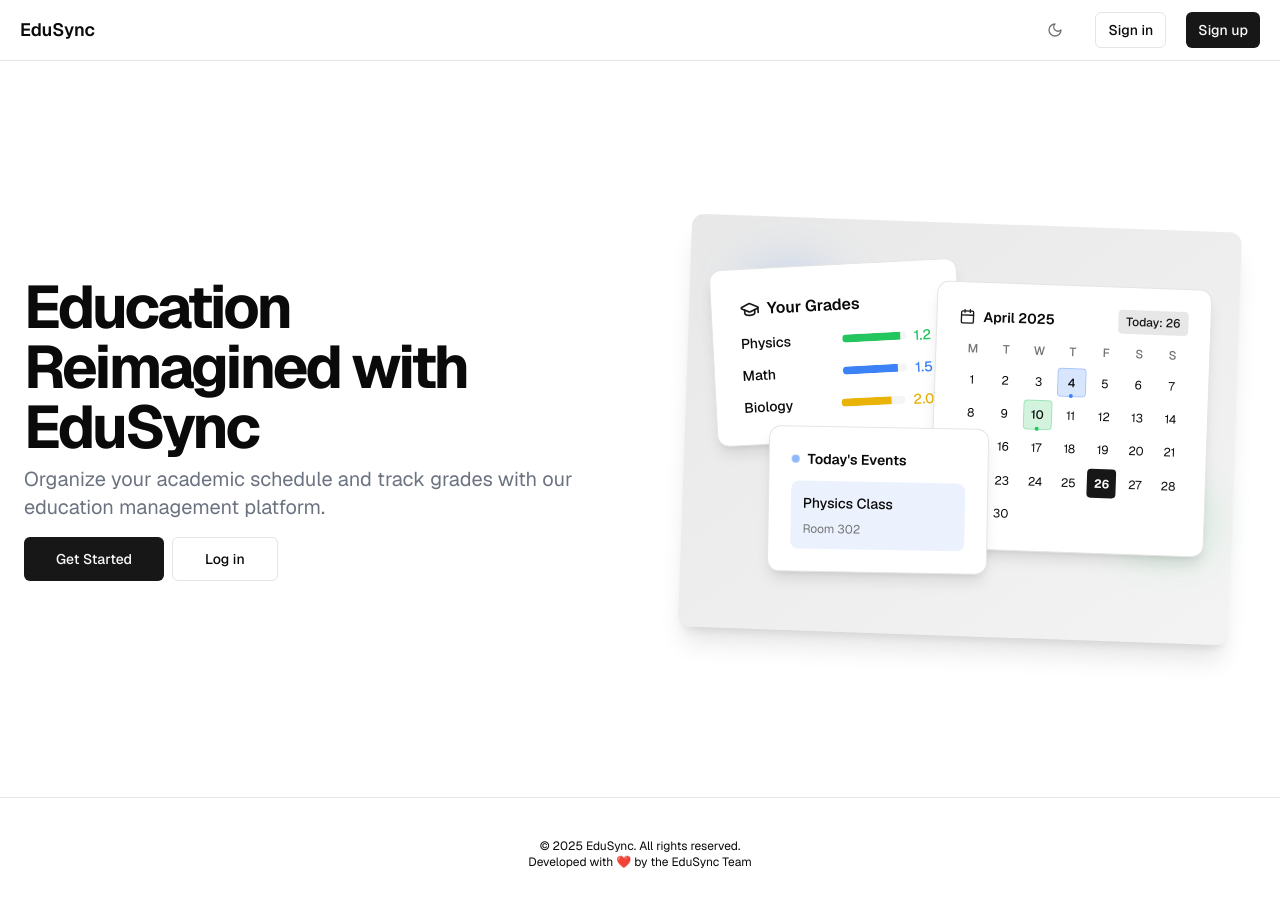
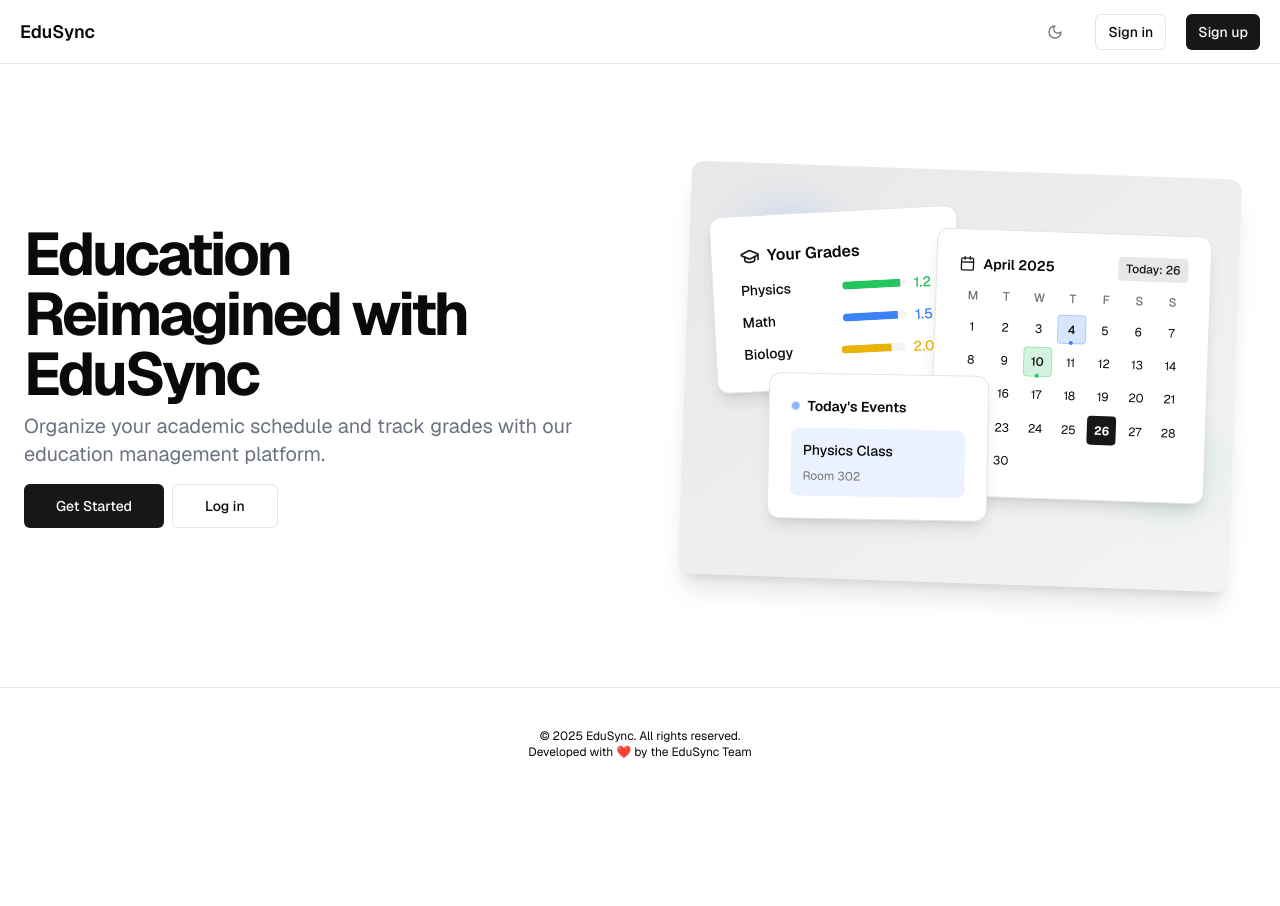
Before and after one commit to MarcBlattmann/EduSync-V2, a Next.js app in the folder web/: page / in a window 1280 px wide. Shown: the top 906 px of the page. After the commit the page ends 800 px from the top, so only its background shows below. Built offline with nearby package versions, Linux system fonts and the light colour scheme.

Commit message:
hero section upgrade

```diff
--- a/web/app/page.tsx
+++ b/web/app/page.tsx
@@ -11,8 +11,8 @@ export default async function Home() {
       <NavBar/>
       <main className="flex-1 flex flex-col w-full">
         {/* Hero Section */}
-        <section className="w-full min-h-[calc(100vh-64px)] flex items-center justify-center">
-          <div className="container px-4 md:px-6">
+        <section className="w-full mt-10 mb-5 min-h-[calc(100vh-256px)] flex items-center justify-center">
+          <div className="container px-4 md:px-6 flex">
             <div className="grid gap-6 lg:grid-cols-2 lg:gap-12 items-center">
               <div className="flex flex-col justify-center space-y-4">
                 <div className="space-y-2">
```
